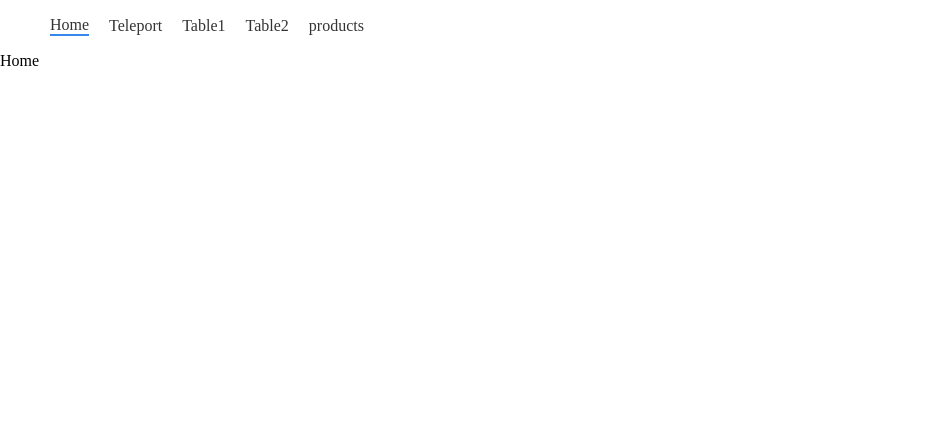
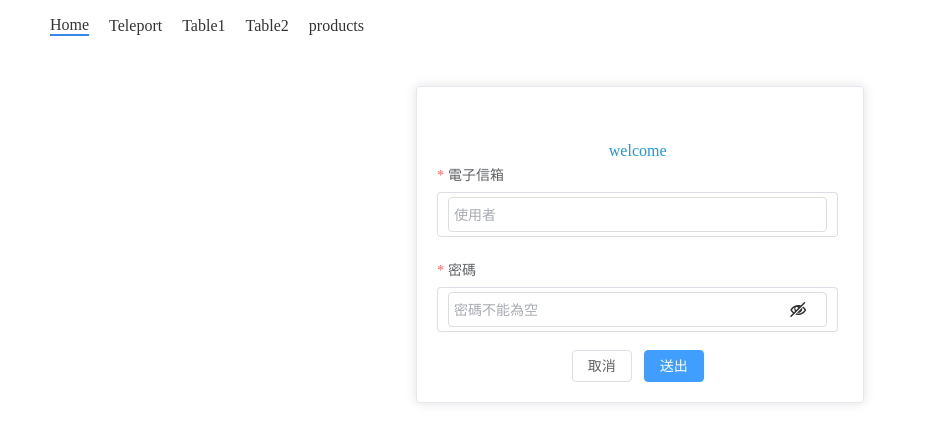
Before and after one commit to larahuang/vite_element_plus_study_project, a Vue app: page /index in a window 1280 px wide. Shown: the top 442 px of the page, without its empty margins (0-927 px from the left). Built offline with nearby package versions, Linux system fonts and the light colour scheme; no server answers.

Commit message:
vite axios 封裝

```diff
--- /dev/null
+++ b/src/api/auth.ts
@@ -0,0 +1,17 @@
+import service from "@/plugins/axiosServe";
+const api = `${import.meta.env.VITE_QUIZ_URL}`;
+
+export const Login = (data:any) => {
+    return service({
+       method: "post",
+        url: api+'/auth/login',
+        data,
+  });
+}
+export const Register = (data:any) => {
+    return service({
+       method: "post",
+        url: api+'/auth/register',
+        data,
+  });
+}
--- /dev/null
+++ b/src/plugins/axiosServe.ts
@@ -0,0 +1,79 @@
+import axios from 'axios';
+import { errorMessage } from './errorAxiosMessage';
+import { ElMessage } from "element-plus";
+// 創建axios
+const service = axios.create({
+    // 服務接口請求
+    baseURL: import.meta.env.VITE_APP_BASE_API,
+    // 超時設置
+   // timeout: 15000,
+    headers:{'Content-Type':'application/json;charset=utf-8'}
+})
+
+// 請求攔截器
+service.interceptors.request.use(config => {
+    // 是否需要设置 token
+    // config.headers['Authorization'] = 'Bearer ' + getToken() // 让每个请求携带自定义token 请根据实际情况自行修改
+    // get请求映射params参数
+    if (config.method === 'get' && config.params) {
+        console.log('config.params',config.params)
+        let url = config.url + '?';
+        for (const propName of Object.keys(config.params)) {
+            const value = config.params[propName];
+            var part = encodeURIComponent(propName) + "=";
+            if (value !== null && typeof(value) !== "undefined") {
+                if (typeof value === 'object') {
+                    for (const key of Object.keys(value)) {
+                        let params = propName + '[' + key + ']';
+                        var subPart = encodeURIComponent(params) + "=";
+                        url += subPart + encodeURIComponent(value[key]) + "&";
+                    }
+                } else {
+                    url += part + encodeURIComponent(value) + "&";
+                }
+            }
+        }
+        url = url.slice(0, -1);
+        config.params = {};
+        config.url = url;
+    }
+    return config
+}, error => {
+    console.log(error)
+    Promise.reject(error)
+})
+
+// 响应拦截器
+service.interceptors.response.use((res:any) => {
+        // 未设置状态码则默认成功状态
+        const code = res.data['code'] || 200;
+        // 获取错误信息
+        let msg =  errorMessage(code) || res.data['msg'] ||  errorMessage('default')
+        if(code === 200){
+            return Promise.resolve(res.data)
+        }else{
+            ElMessage.error(msg)
+            return Promise.reject(res.data)
+        }
+    },
+    error => {
+        console.log('err' + error)
+        let { message } = error;
+        if (message == "Network Error") {
+            message = "后端接口连接异常";
+        }
+        else if (message.includes("timeout")) {
+            message = "系统接口请求超时";
+        }
+        else if (message.includes("Request failed with status code")) {
+            message = "系统接口" + message.substr(message.length - 3) + "异常";
+        }
+        ElMessage.error({
+            message: message,
+            duration: 5 * 1000
+        })
+        return Promise.reject(error)
+    }
+)
+
+export default service;
--- /dev/null
+++ b/src/plugins/errorAxiosMessage.ts
@@ -0,0 +1,20 @@
+export const errorMessage = function(code:string):string{
+    let msg:string = ""
+    switch (code) {
+        case "401":
+            msg = '認證失敗，無法訪問系統資源'
+            break;
+        case "403":
+            msg = '當前操作沒有權限'
+            break;
+        case "404":
+            msg = '訪問資源不存在'
+            break;
+        case "default":
+            msg = '系統未知錯誤，請反饋給管理員'
+            break;
+        default:
+            return '未知錯誤，請聯繫管理員'
+    }
+    return msg
+}
--- a/src/router/index.ts
+++ b/src/router/index.ts
@@ -5,6 +5,8 @@ import {createRouter,createWebHistory,RouterOptions,Router,
 
 import Layout from "../layout/Layout.vue"
 import LayoutBack from "../layout/LayoutBack.vue"
+import { ElMessage } from "element-plus"
+
 const routes: Array<RouteRecordRaw> = [
   {
     path: "/",
@@ -82,20 +84,21 @@ const options: RouterOptions = {
 // Router是路由對象類型
 const router: Router = createRouter(options);
 
-// router.beforeEach(async (to, from, next) => {
-//   const isAuthenticated = localStorage.getItem("token")
-//   if (to.name == "Login" || to.name == "Register" || to.name == "FormDesign") {
-//     // console.log(from)
-//     next()
-//   } else {
-//     if (isAuthenticated === null || isAuthenticated === "") {
-//       ElMessage.error("你還沒有登入 請先登入")
-//       to.name !== "Admin"
-//       next({ name: "Login" })
-//     } else {
-//       next()
-//     }
-//   }
-// })
+// 導航守衛
+router.beforeEach(async (to, from, next) => {
+  const isAuthenticated = localStorage.getItem("token")
+  if (to.name == "Login" || to.name == "Register" || to.name == "FormDesign") {
+    // console.log(from)
+    next()
+  } else {
+    if (isAuthenticated === null || isAuthenticated === "") {
+      ElMessage.error("你還沒有登入 請先登入")
+      to.name !== "Admin"
+      next({ name: "Login" })
+    } else {
+      next()
+    }
+  }
+})
 
 export default router
--- a/src/views/Home.vue
+++ b/src/views/Home.vue
@@ -1,11 +1,162 @@
 <template>
-    <div>
-        <div>{{ title }}</div>
+    <div class="auth disflex ai-cen">
+        <div class="auth-form-wrapper disflex">
+        <div class="auth-box">
+            <el-card class="auth-inner flex-center">
+            <div class="auth-img-wrapper bg-prim">
+                <div class="auth-welcome border">
+                welcome
+                </div>
+
+            </div>
+            <el-form
+                class="auth-form mb30"
+                :model="loginForms"
+                label-width="100px"
+                label-position="left"
+                ref="formRef"
+            >
+                <el-form-item
+                prop="email"
+                :label="validatorMessage.email"
+                :rules="rulesLogin.email"
+                >
+                <el-input
+                    v-model="loginForms.email"
+                    :placeholder="validatorMessage.emailRequire"
+                />
+                </el-form-item>
+
+                <el-form-item
+                class="password"
+                prop="password"
+                :label="validatorMessage.password"
+                :rules="rulesLogin.password"
+                >
+                <el-input
+                    :type="passwordVisible === false ? 'password' : 'input'"
+                    v-model="loginForms.password"
+                    :placeholder="validatorMessage.passwordRequire"
+                />
+                <i
+                    @click="passwordVisible = !passwordVisible"
+                    :class="
+                    passwordVisible === false ? 'icon-eye-blocked' : 'icon-eye'
+                    "
+                ></i>
+                </el-form-item>
+            </el-form>
+
+            <div class="button_group mb-8">
+                <el-button class="auth-btn" @click="resetForm(formRef)">
+                {{ validatorMessage.cancel }}
+                </el-button>
+                <el-button
+                type="primary"
+                class="auth-btn"
+                @click="LoginSubmit(formRef)"
+                >
+                {{ validatorMessage.submit }}
+                </el-button>
+            </div>
+            </el-card>
+        </div>
+        </div>
     </div>
 </template>
 
 <script setup lang="ts">
-import { ref } from 'vue'
+import { ref, computed } from "vue"
+import { useRouter } from "vue-router"
+import { Login, Register } from "../api/auth"
+import { ElMessage } from "element-plus"
+import { FormInstance } from "element-plus"
+const router = useRouter()
+//FormInstance
+const formRef = ref<FormInstance>();
 
-    const title=ref<string>('Home')
+//Login表單數據
+const loginForms = ref<any>({
+    // username: '',//admin
+    email: "",
+    password: "", //admin
+})
+const passwordVisible = ref(false);
+const checkPasswordVisible = ref(false)
+//Login表單驗證
+const rulesLogin = computed<any>(() => ({
+    email: [
+        { required: true, message: '不能為空', trigger: "blur" },
+        {
+            type: "email",
+            message: '不能為空',
+            trigger: ["blur", "change"],
+        },
+    ],
+
+    password: [
+        { required: true, message: '不能為空', trigger: "blur" },
+        { min: 6, max: 30, message: '不能為空', trigger: "blur" },
+    ],
+}))
+//驗證訊息
+const validatorMessage = computed<any>(() => ({
+    username:'使用者',
+    usernameRequire: '使用者',
+    welcome: '歡迎光臨',
+    management: '使用者',
+    register: '使用者',
+    email: '電子信箱',
+    emailRequire: '使用者',
+    password: '密碼',
+    passwordRequire: '密碼不能為空',
+    submit: '送出',
+    cancel: '取消',
+}))
+// 登入
+const LoginSubmit = (formEl: FormInstance | undefined) => {
+    if (!formEl) return
+    formEl.validate(async (valid: any) => {
+        if (valid) {
+            try {
+                let query = {
+                    email: loginForms.value.email,
+                    password: loginForms.value.password,
+                }
+                const res = await Login(query);
+                if (res.token) {
+                    localStorage.setItem("token", res.token)
+                    ElMessage({
+                        message: "Success!",
+                        type: "success",
+                    })
+                    router.push({
+                        name: "Admin",
+                    })
+               }
+            } catch (err: any) {
+                console.log(err)
+                // errorMessage.value = err.response.message;
+                // const error = errorMessage.value
+                // switch (error) {
+                //   case "用戶不存在":
+                //     ElMessage.error(t("forms.userNull"))
+                //     break
+                //   case "密碼錯誤 ！":
+                //     ElMessage.error(t("forms.passwordError"))
+                //     break
+                // }
+            }
+
+            //  }
+        } else {
+            return false
+        }
+    })
+}
+// 重置
+const resetForm = (formEl: FormInstance | undefined) => {
+    if (!formEl) return
+    formEl.resetFields()
+}
 </script>
```
